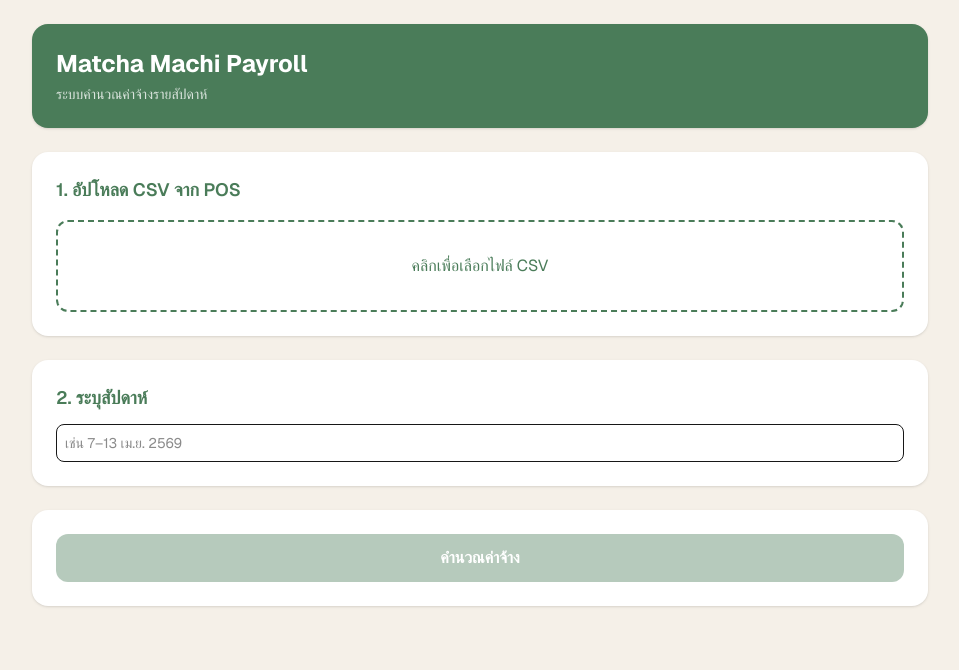
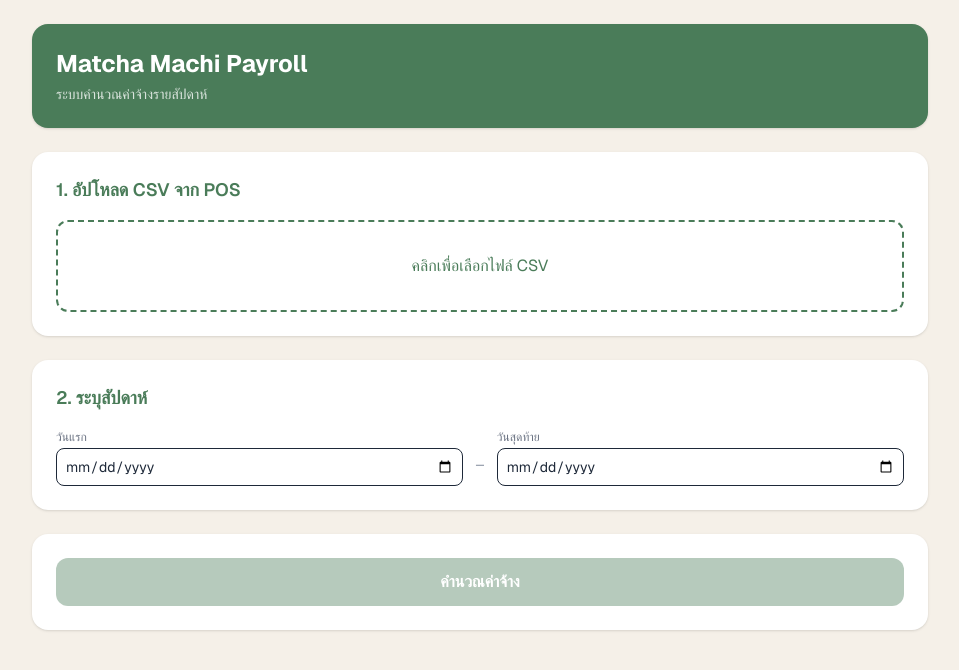
Before and after one commit to Imfineja555/matcha-machi-ops, a Next.js app: page / in a window 1280 px wide. Shown: the top 670 px of the page, without its empty margins (160-1119 px from the left). Built offline with nearby package versions, Linux system fonts and the light colour scheme.

Commit message:
Replace week text input with date pickers, auto-generate Thai week label

```diff
--- a/app/page.tsx
+++ b/app/page.tsx
@@ -4,6 +4,24 @@ import { useState, useRef, useEffect } from "react";
 import { StaffPayroll, DayRecord } from "@/types";
 
 type Overrides = Record<string, { isStoreLead?: boolean; leave?: string }>;
+
+const THAI_MONTHS = ["ม.ค.", "ก.พ.", "มี.ค.", "เม.ย.", "พ.ค.", "มิ.ย.", "ก.ค.", "ส.ค.", "ก.ย.", "ต.ค.", "พ.ย.", "ธ.ค."];
+
+function toThaiDate(iso: string): string {
+  if (!iso) return "";
+  const [yyyy, mm, dd] = iso.split("-").map(Number);
+  return `${dd} ${THAI_MONTHS[mm - 1]} ${yyyy + 543}`;
+}
+
+function buildWeekLabel(start: string, end: string): string {
+  if (!start && !end) return "";
+  if (!end) return toThaiDate(start);
+  const [, sm, sd] = start.split("-").map(Number);
+  const [, em, ed] = end.split("-").map(Number);
+  const thaiYear = Number(end.split("-")[0]) + 543;
+  if (sm === em) return `${sd}–${ed} ${THAI_MONTHS[em - 1]} ${thaiYear}`;
+  return `${sd} ${THAI_MONTHS[sm - 1]} – ${ed} ${THAI_MONTHS[em - 1]} ${thaiYear}`;
+}
 
 function loadFromStorage<T>(key: string, fallback: T): T {
   if (typeof window === "undefined") return fallback;
@@ -19,7 +37,9 @@ export default function Home() {
   const [csvText, setCsvText] = useState("");
   const [overrides, setOverrides] = useState<Overrides>({});
   const [payroll, setPayroll] = useState<StaffPayroll[] | null>(null);
-  const [weekLabel, setWeekLabel] = useState("");
+  const [weekStart, setWeekStart] = useState("");
+  const [weekEnd, setWeekEnd] = useState("");
+  const weekLabel = buildWeekLabel(weekStart, weekEnd);
   const [lineUsers, setLineUsers] = useState<Record<string, string>>({});
   const [nicknames, setNicknames] = useState<Record<string, string>>({});
   const [loading, setLoading] = useState(false);
@@ -137,13 +157,30 @@ export default function Home() {
         {/* Week label */}
         <section className="bg-white rounded-2xl p-6 shadow space-y-3">
           <h2 className="font-semibold text-lg text-[#4a7c59]">2. ระบุสัปดาห์</h2>
-          <input
-            type="text"
-            placeholder="เช่น 7–13 เม.ย. 2569"
-            value={weekLabel}
-            onChange={(e) => setWeekLabel(e.target.value)}
-            className="border rounded-lg p-2 w-full text-sm"
-          />
+          <div className="flex items-center gap-3">
+            <div className="flex-1 space-y-1">
+              <label className="text-xs text-gray-500">วันแรก</label>
+              <input
+                type="date"
+                value={weekStart}
+                onChange={(e) => setWeekStart(e.target.value)}
+                className="border rounded-lg p-2 w-full text-sm text-gray-800"
+              />
+            </div>
+            <span className="mt-5 text-gray-400">–</span>
+            <div className="flex-1 space-y-1">
+              <label className="text-xs text-gray-500">วันสุดท้าย</label>
+              <input
+                type="date"
+                value={weekEnd}
+                onChange={(e) => setWeekEnd(e.target.value)}
+                className="border rounded-lg p-2 w-full text-sm text-gray-800"
+              />
+            </div>
+          </div>
+          {weekLabel && (
+            <p className="text-sm text-[#4a7c59] font-medium">สัปดาห์: {weekLabel}</p>
+          )}
         </section>
 
         {/* Calculate */}
```
